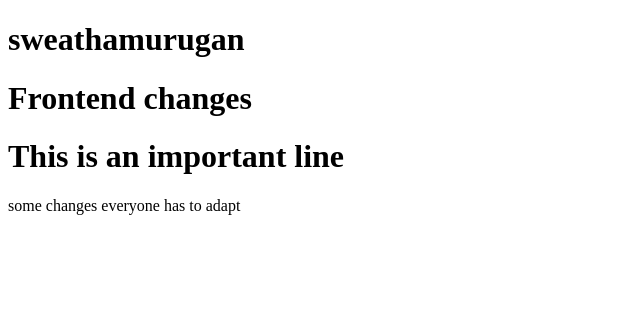
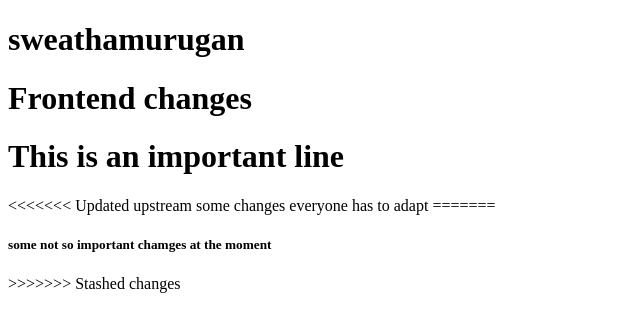
Before and after one commit to SweathaMurugan/githubtutorial, a plain HTML site: page index.html in a window 1280 px wide. Shown: the whole page, without its empty margins (0-640 px from the left). Drawn offline with Linux system fonts and the light colour scheme.

Commit message:
feat:added all the filesincluding the stash files

```diff
--- a/index.html
+++ b/index.html
@@ -9,6 +9,11 @@
     <h1>sweathamurugan</h1>
     <h1>Frontend changes</h1>
     <h1>This is an important line</h1>
+<<<<<<< Updated upstream
     some changes everyone has to adapt
+=======
+    <h5>some not so important chamges at the moment</h5>
+
+>>>>>>> Stashed changes
 </body>
 </html>
```
